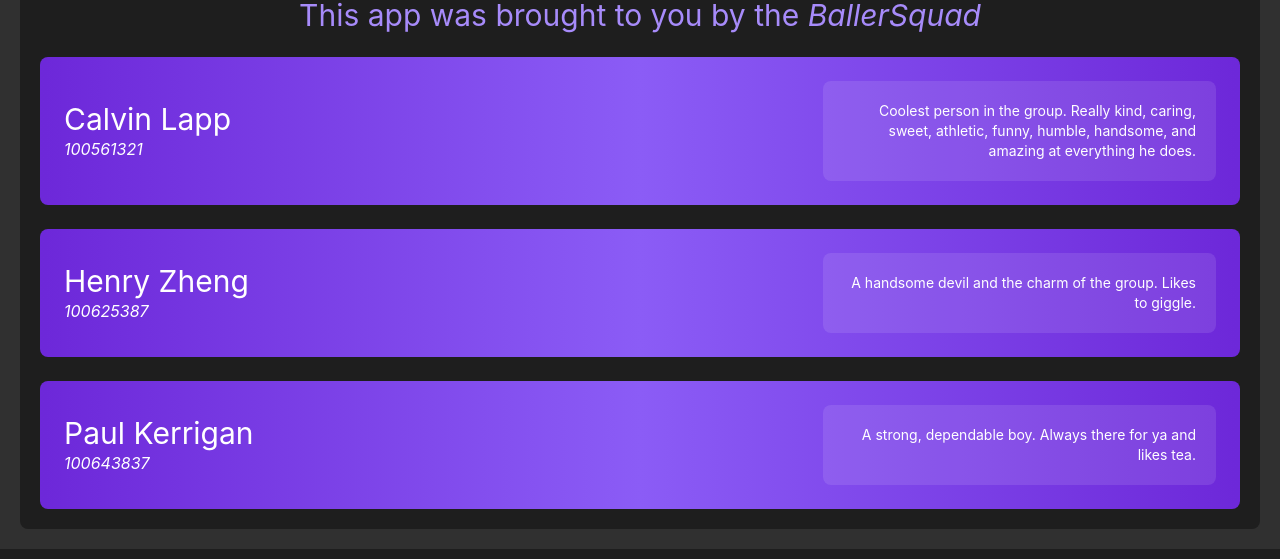
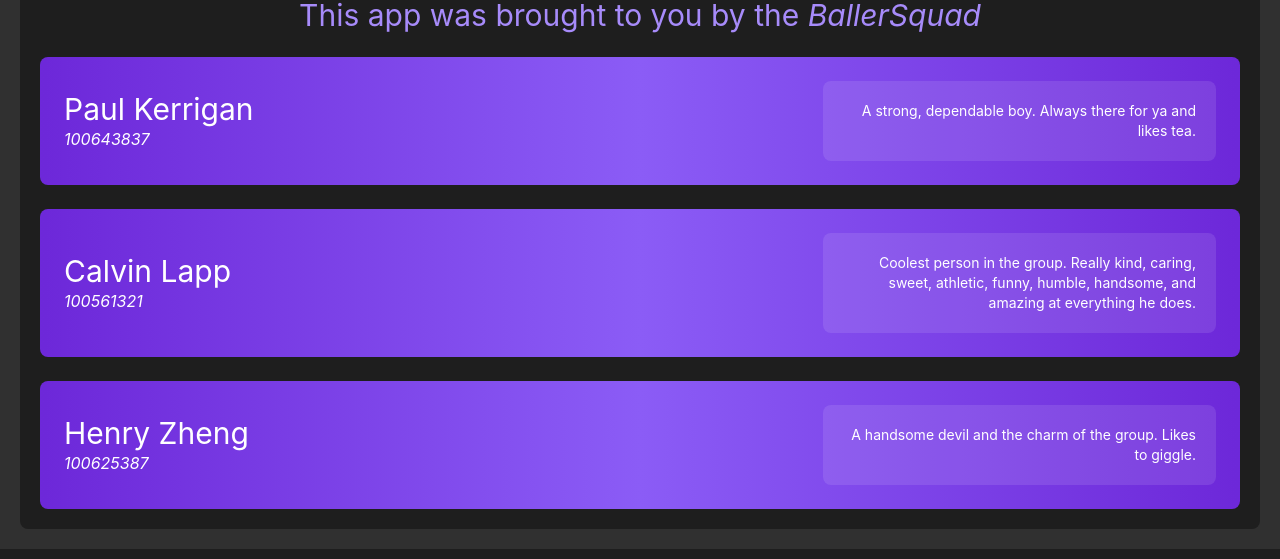
Before and after one commit to PPK44/Squickz, a React (Create React App) app in the folder baller-squad/: page / in a window 1280 px wide. Shown: the part 611-1170 px from the top of the page. Built offline with nearby package versions, Linux system fonts and the light colour scheme; no server answers.

Commit message:
adjusted order

```diff
--- a/baller-squad/src/app/pages/Home.js
+++ b/baller-squad/src/app/pages/Home.js
@@ -57,6 +57,11 @@ export const Home = () => {
               This app was brought to you by the <i>BallerSquad</i>
             </div>
             <Profile
+              name={`Paul Kerrigan`}
+              studentNumber={100643837}
+              description={`A strong, dependable boy.  Always there for ya and likes tea.`}
+            />
+            <Profile
               name={`Calvin Lapp`}
               studentNumber={100561321}
               description={`Coolest person in the group.  Really kind, caring, sweet, athletic, funny, humble, handsome, and amazing at everything he does.`}
@@ -66,11 +71,7 @@ export const Home = () => {
               studentNumber={100625387}
               description={`A handsome devil and the charm of the group.  Likes to giggle.`}
             />
-            <Profile
-              name={`Paul Kerrigan`}
-              studentNumber={100643837}
-              description={`A strong, dependable boy.  Always there for ya and likes tea.`}
-            />
+
           </div>
         </div>
       </div>
--- a/baller-squad/src/app/pages/Register.js
+++ b/baller-squad/src/app/pages/Register.js
@@ -28,14 +28,14 @@ export const Register = ({open, onClose}) =>{
         if(userRef.current.value !== "" && passRef.current.value !== "" && emailRef.current.value !== ""){
             if(passRef.current.value === confirmPassRef.current.value){
                 if(re.test(emailRef.current.value)){
-                fetch(`https://squickz.paulkerrigan.ca/getUsers?username=${userRef.current.value}`)
+                fetch(`https://squickz-backend.vercel.app/getUsers?username=${userRef.current.value}`)
                 .then((res) => res.json())
                 .then((res) => {
                     console.log(res.length);
                     if(res.length !== 0){
                         setError("There is already a user with this username.");
                     }else{
-                        fetch(`https://squickz.paulkerrigan.ca/registerUser`,{
+                        fetch(`https://squickz-backend.vercel.app/registerUser`,{
                         method: 'post',
                         headers: {
                             'Accept': 'application/json, text/plain, */*',
```
